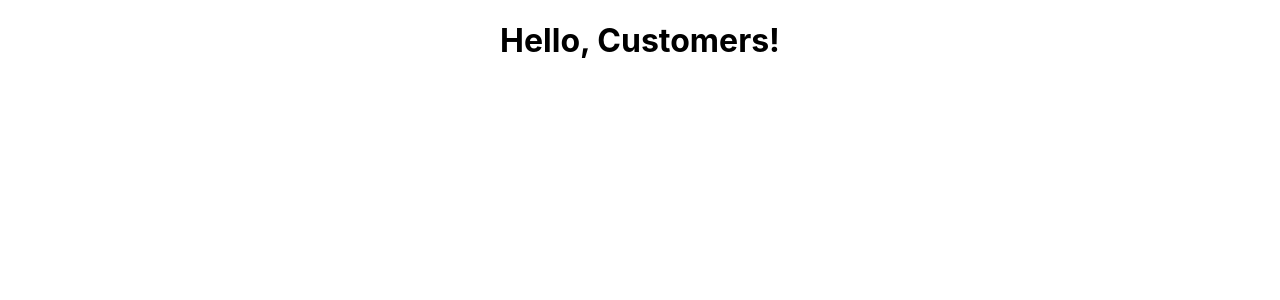
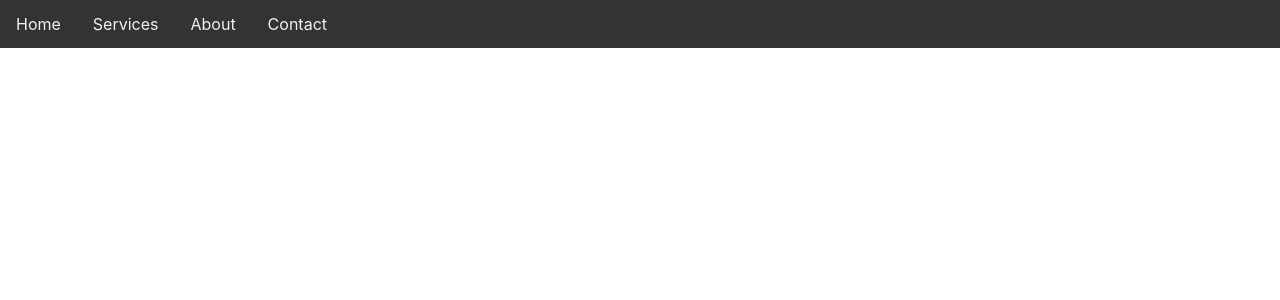
Before and after one commit to AcurrzDev/AcurrzStore, a React (Create React App) app: page / in a window 1280 px wide. Shown: the top 300 px of the page. Built offline with nearby package versions, Linux system fonts and the light colour scheme.

Commit message:
Navigator started

```diff
--- a/src/App.css
+++ b/src/App.css
@@ -28,6 +28,28 @@
   color: #61dafb;
 }
 
+.Navigator-Div {
+  overflow: hidden;
+  background-color: #333;
+  position: fixed; /* Make it stick to the top */
+  top: 0;
+  width: 100%;
+}
+
+.Navigator-Div a {
+  float: left;
+  display: block;
+  color: #f2f2f2;
+  text-align: center;
+  padding: 14px 16px;
+  text-decoration: none;
+}
+
+.Navigator-Diva:hover {
+  background-color: #ddd;
+  color: black;
+}
+
 @keyframes App-logo-spin {
   from {
     transform: rotate(0deg);
--- a/src/App.tsx
+++ b/src/App.tsx
@@ -2,12 +2,10 @@
 import logo from "./logo.svg";
 import "./App.css";
 
+import Navigator from "./components/Navigator";
+
 function App() {
-  return (
-    <div className="App">
-      <h1>Hello, Customers!</h1>
-    </div>
-  );
+  return <Navigator />;
 }
 
 export default App;
--- /dev/null
+++ b/src/components/Navigator.tsx
@@ -0,0 +1,14 @@
+import "../App.css";
+
+function Navigator() {
+  return (
+    <div className="Navigator-Div">
+      <a href="#home">Home</a>
+      <a href="#services">Services</a>
+      <a href="#about">About</a>
+      <a href="#contact">Contact</a>
+    </div>
+  );
+}
+
+export default Navigator;
```
